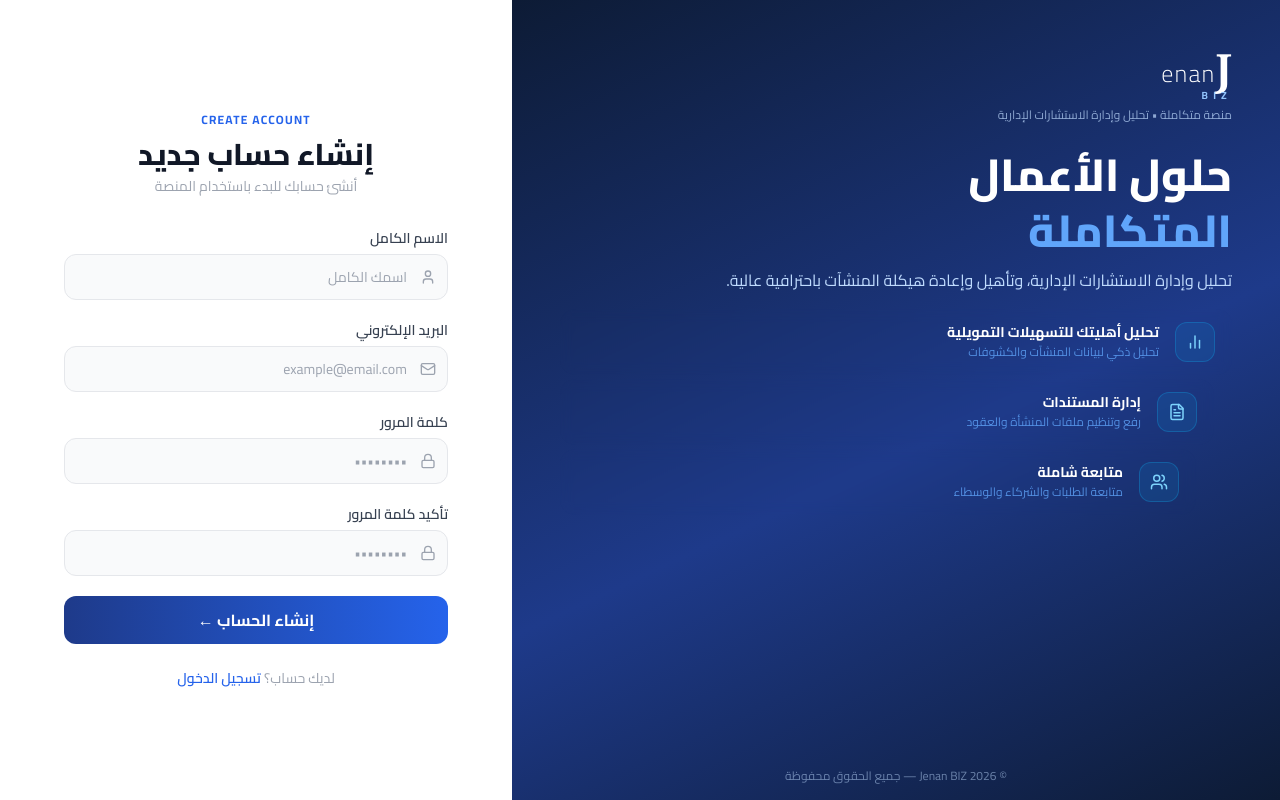
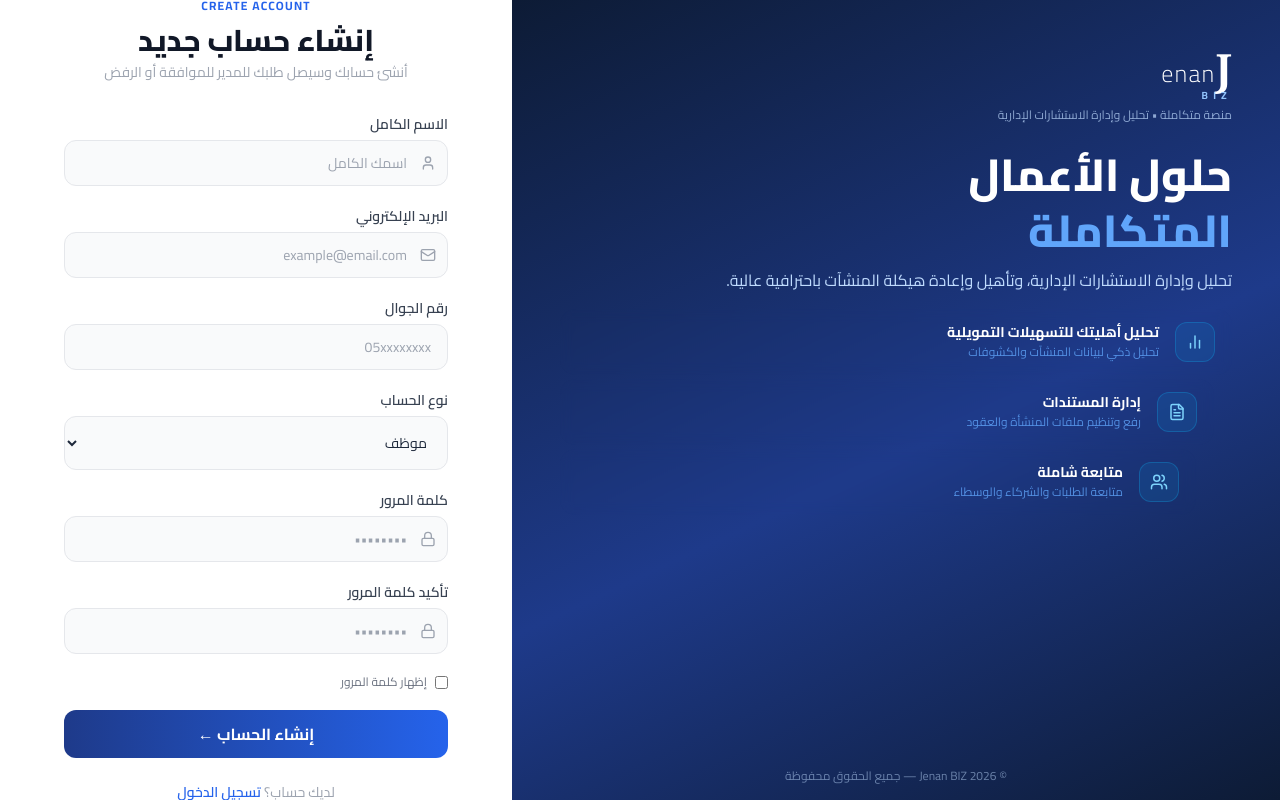
Before and after one commit to khalid20210/-1977, a React (Vite) app in the folder frontend/: page /#/register in a window 1280 px wide. Built offline with nearby package versions, Linux system fonts and the light colour scheme; no server answers.

Commit message:
fix: wire public registration flow

```diff
--- a/frontend/src/pages/Register.jsx
+++ b/frontend/src/pages/Register.jsx
@@ -1,6 +1,8 @@
 import React from 'react';
-import { Link } from 'react-router-dom';
+import { Link, useNavigate } from 'react-router-dom';
 import { Mail, Lock, User, BarChart2, FileText, Users } from 'lucide-react';
+
+const API_BASE = import.meta.env.VITE_API_URL || '';
 
 const features = [
   { title: 'تحليل أهليتك للتسهيلات التمويلية', desc: 'تحليل ذكي لبيانات المنشآت والكشوفات', Icon: BarChart2 },
@@ -9,8 +11,81 @@ const features = [
 ];
 
 export default function Register() {
-  const [form, setForm] = React.useState({ name: '', email: '', password: '', confirmPassword: '' });
+  const navigate = useNavigate();
+  const [form, setForm] = React.useState({
+    name: '',
+    email: '',
+    phone: '',
+    role: 'employee',
+    partner_type: '',
+    password: '',
+    confirmPassword: '',
+  });
   const [showPass, setShowPass] = React.useState(false);
+  const [submitting, setSubmitting] = React.useState(false);
+  const [error, setError] = React.useState('');
+  const [success, setSuccess] = React.useState('');
+
+  const updateField = (key) => (e) => {
+    const value = e.target.value;
+    setForm((prev) => ({ ...prev, [key]: value }));
+  };
+
+  const handleSubmit = async (e) => {
+    e.preventDefault();
+    setError('');
+    setSuccess('');
+
+    if (!form.name.trim() || !form.email.trim() || !form.password || !form.confirmPassword) {
+      setError('أكمل الحقول المطلوبة أولاً');
+      return;
+    }
+    if (form.password !== form.confirmPassword) {
+      setError('كلمتا المرور غير متطابقتين');
+      return;
+    }
+    if (form.password.length < 8) {
+      setError('كلمة المرور يجب أن لا تقل عن 8 أحرف');
+      return;
+    }
+    if (form.role === 'partner' && !form.partner_type.trim()) {
+      setError('حدد نوع الشراكة');
+      return;
+    }
+
+    setSubmitting(true);
+    try {
+      const res = await fetch(API_BASE + '/api/auth/register', {
+        method: 'POST',
+        headers: { 'Content-Type': 'application/json' },
+        body: JSON.stringify({
+          name: form.name.trim(),
+          email: form.email.trim().toLowerCase(),
+          phone: form.phone.trim(),
+          role: form.role,
+          partner_type: form.role === 'partner' ? form.partner_type.trim() : null,
+          password: form.password,
+        }),
+      });
+
+      const text = await res.text();
+      let data = {};
+      try { data = text ? JSON.parse(text) : {}; } catch { data = { error: 'تعذر قراءة استجابة الخادم' }; }
+
+      if (!res.ok) {
+        setError(data.error || 'تعذر إنشاء الحساب');
+        return;
+      }
+
+      setSuccess(data.message || 'تم إرسال طلب التسجيل للإدارة');
+      setForm({ name: '', email: '', phone: '', role: 'employee', partner_type: '', password: '', confirmPassword: '' });
+      window.setTimeout(() => navigate('/login'), 1800);
+    } catch (submitError) {
+      setError('تعذر الاتصال بالخادم');
+    } finally {
+      setSubmitting(false);
+    }
+  };
 
   return (
     <div className="h-screen flex overflow-hidden" dir="rtl">
@@ -99,8 +174,8 @@ export default function Register() {
         <div className="w-full max-w-sm">
           <p className="text-center text-blue-600 text-xs font-bold tracking-widest mb-2">CREATE ACCOUNT</p>
           <h2 className="text-3xl font-black text-gray-900 mb-1 text-center">إنشاء حساب جديد</h2>
-          <p className="text-center text-gray-400 text-sm mb-8">أنشئ حسابك للبدء باستخدام المنصة</p>
-          <form className="space-y-5">
+          <p className="text-center text-gray-400 text-sm mb-8">أنشئ حسابك وسيصل طلبك للمدير للموافقة أو الرفض</p>
+          <form className="space-y-5" onSubmit={handleSubmit}>
             <div>
               <label className="block text-sm font-semibold text-gray-700 mb-1.5">الاسم الكامل</label>
               <div className="relative">
@@ -112,7 +187,7 @@ export default function Register() {
                   className="w-full border border-gray-200 rounded-xl py-3 pr-10 pl-4 text-sm focus:outline-none focus:ring-2 focus:ring-blue-500 bg-gray-50"
                   placeholder="اسمك الكامل"
                   value={form.name}
-                  onChange={e => setForm({ ...form, name: e.target.value })}
+                  onChange={updateField('name')}
                 />
               </div>
             </div>
@@ -127,10 +202,43 @@ export default function Register() {
                   className="w-full border border-gray-200 rounded-xl py-3 pr-10 pl-4 text-sm focus:outline-none focus:ring-2 focus:ring-blue-500 bg-gray-50"
                   placeholder="example@email.com"
                   value={form.email}
-                  onChange={e => setForm({ ...form, email: e.target.value })}
+                  onChange={updateField('email')}
                 />
               </div>
             </div>
+            <div>
+              <label className="block text-sm font-semibold text-gray-700 mb-1.5">رقم الجوال</label>
+              <input
+                type="text"
+                className="w-full border border-gray-200 rounded-xl py-3 px-4 text-sm focus:outline-none focus:ring-2 focus:ring-blue-500 bg-gray-50"
+                placeholder="05xxxxxxxx"
+                value={form.phone}
+                onChange={updateField('phone')}
+              />
+            </div>
+            <div>
+              <label className="block text-sm font-semibold text-gray-700 mb-1.5">نوع الحساب</label>
+              <select
+                className="w-full border border-gray-200 rounded-xl py-3 px-4 text-sm focus:outline-none focus:ring-2 focus:ring-blue-500 bg-gray-50"
+                value={form.role}
+                onChange={updateField('role')}
+              >
+                <option value="employee">موظف</option>
+                <option value="partner">شريك / وسيط</option>
+              </select>
+            </div>
+            {form.role === 'partner' && (
+              <div>
+                <label className="block text-sm font-semibold text-gray-700 mb-1.5">نوع الشراكة</label>
+                <input
+                  type="text"
+                  className="w-full border border-gray-200 rounded-xl py-3 px-4 text-sm focus:outline-none focus:ring-2 focus:ring-blue-500 bg-gray-50"
+                  placeholder="مثال: وسيط"
+                  value={form.partner_type}
+                  onChange={updateField('partner_type')}
+                />
+              </div>
+            )}
             <div>
               <label className="block text-sm font-semibold text-gray-700 mb-1.5">كلمة المرور</label>
               <div className="relative">
@@ -142,7 +250,7 @@ export default function Register() {
                   className="w-full border border-gray-200 rounded-xl py-3 pr-10 pl-4 text-sm focus:outline-none focus:ring-2 focus:ring-blue-500 bg-gray-50"
                   placeholder="••••••••"
                   value={form.password}
-                  onChange={e => setForm({ ...form, password: e.target.value })}
+                  onChange={updateField('password')}
                 />
               </div>
             </div>
@@ -157,16 +265,23 @@ export default function Register() {
                   className="w-full border border-gray-200 rounded-xl py-3 pr-10 pl-4 text-sm focus:outline-none focus:ring-2 focus:ring-blue-500 bg-gray-50"
                   placeholder="••••••••"
                   value={form.confirmPassword}
-                  onChange={e => setForm({ ...form, confirmPassword: e.target.value })}
+                  onChange={updateField('confirmPassword')}
                 />
               </div>
             </div>
+            <label className="flex items-center gap-2 text-xs text-gray-500 select-none cursor-pointer">
+              <input type="checkbox" checked={showPass} onChange={e => setShowPass(e.target.checked)} />
+              إظهار كلمة المرور
+            </label>
+            {error && <div className="text-sm text-red-600 bg-red-50 border border-red-100 rounded-xl px-4 py-3">{error}</div>}
+            {success && <div className="text-sm text-green-700 bg-green-50 border border-green-100 rounded-xl px-4 py-3">{success}</div>}
             <button
               type="submit"
+              disabled={submitting}
               className="w-full text-white font-bold py-3 rounded-xl text-base transition-opacity hover:opacity-90"
               style={{ background: 'linear-gradient(90deg, #1e3a8a, #2563eb)' }}
             >
-              إنشاء الحساب ←
+              {submitting ? 'جارٍ إرسال الطلب...' : 'إنشاء الحساب ←'}
             </button>
           </form>
           <p className="text-center text-sm text-gray-400 mt-6">
```
